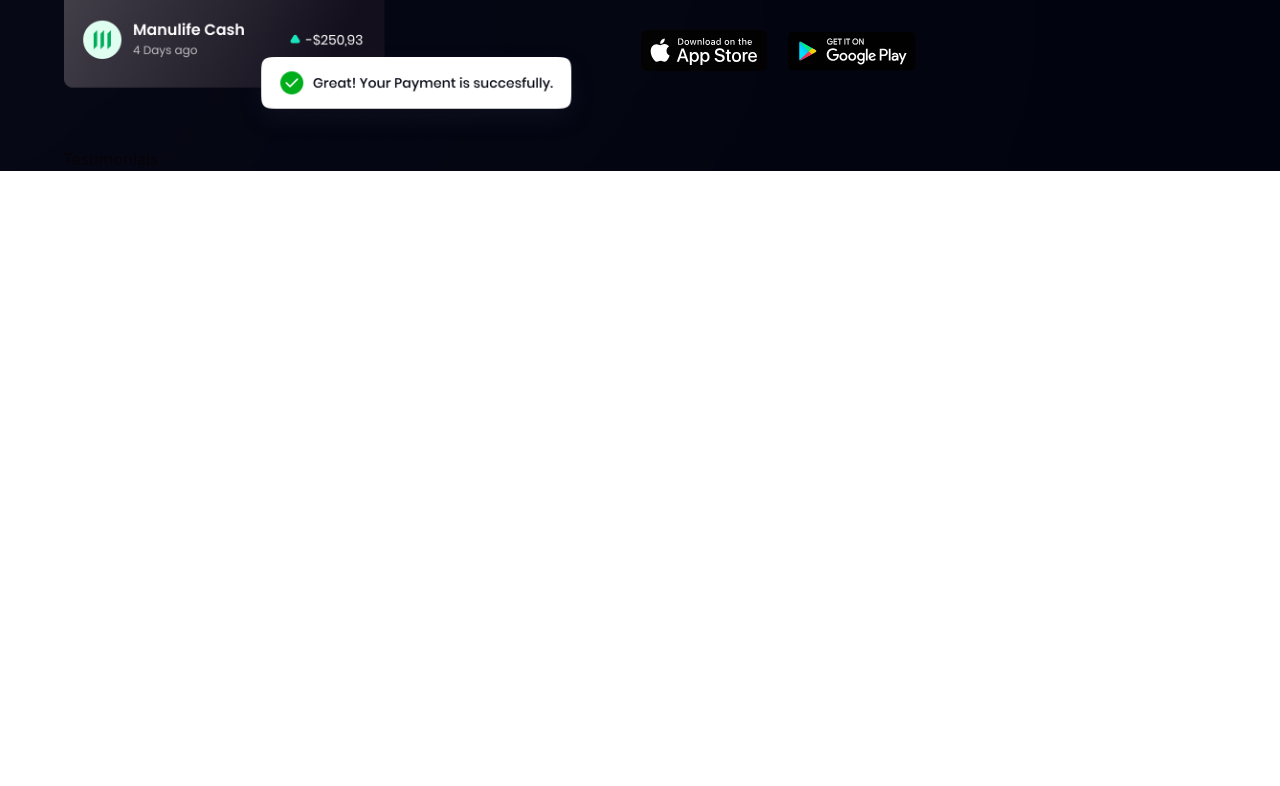
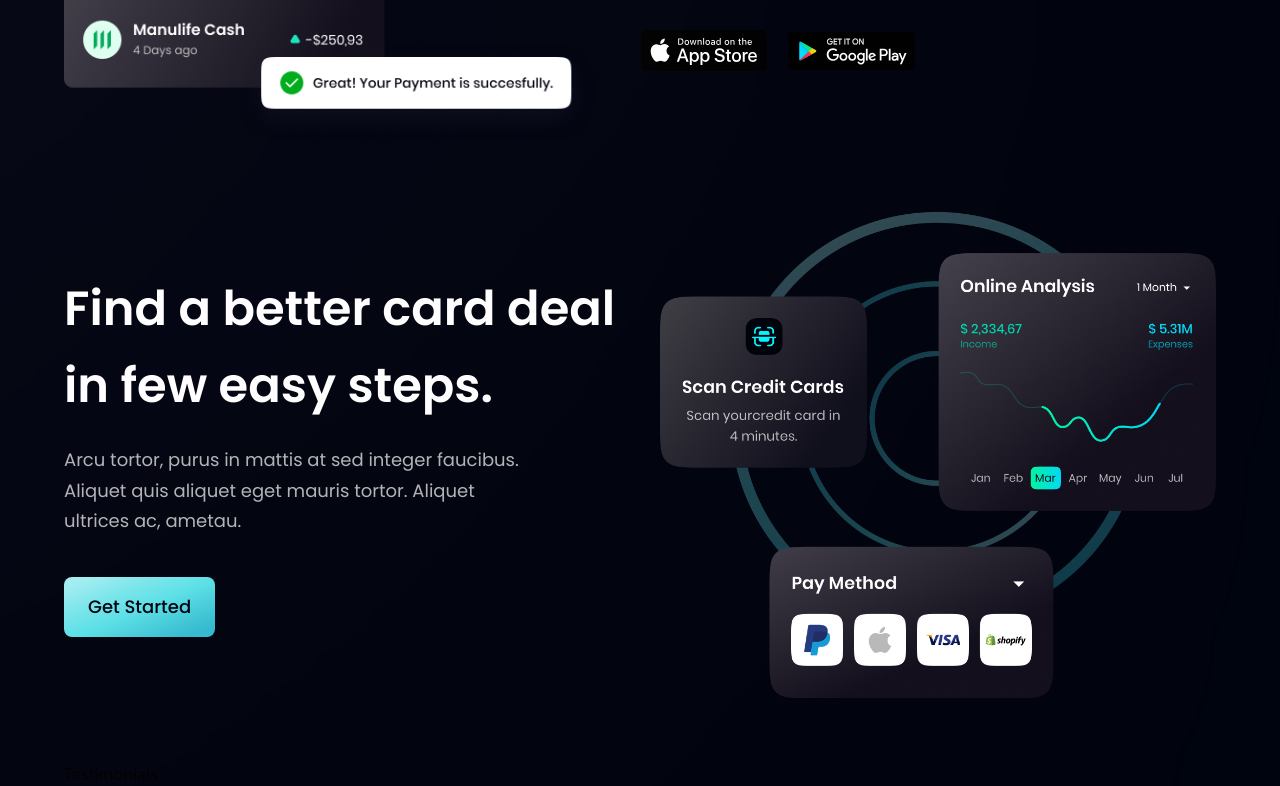
Before and after one commit to AnotherPianist/bank-modern-app, a React (Vite) app: page / in a window 1280 px wide. Shown: the part 1897-2683 px from the top of the page. Before the commit the page ends 2068 px from the top, so only its background shows below. Built offline with nearby package versions, Linux system fonts and the light colour scheme.

Commit message:
Add CardDeal section

```diff
--- a/src/components/CardDeal.jsx
+++ b/src/components/CardDeal.jsx
@@ -1,3 +1,24 @@
+import styles, { layout } from "../style";
+import Button from "./Button";
+import { card } from "../assets";
+
 export default function CardDeal() {
-  return <div></div>;
+  return (
+    <section className={layout.section}>
+      <div className={layout.sectionInfo}>
+        <h2 className={styles.heading2}>
+          Find a better card deal <br className="hidden sm:block" /> in few easy
+          steps.
+        </h2>
+        <p className={`${styles.paragraph} mt-5 max-w-[470px]`}>
+          Arcu tortor, purus in mattis at sed integer faucibus. Aliquet quis
+          aliquet eget mauris tortor. Aliquet ultrices ac, ametau.
+        </p>
+        <Button styles="mt-10" />
+      </div>
+      <div className={layout.sectionImg}>
+        <img src={card} alt="card" className="h-full w-full" />
+      </div>
+    </section>
+  );
 }
```
